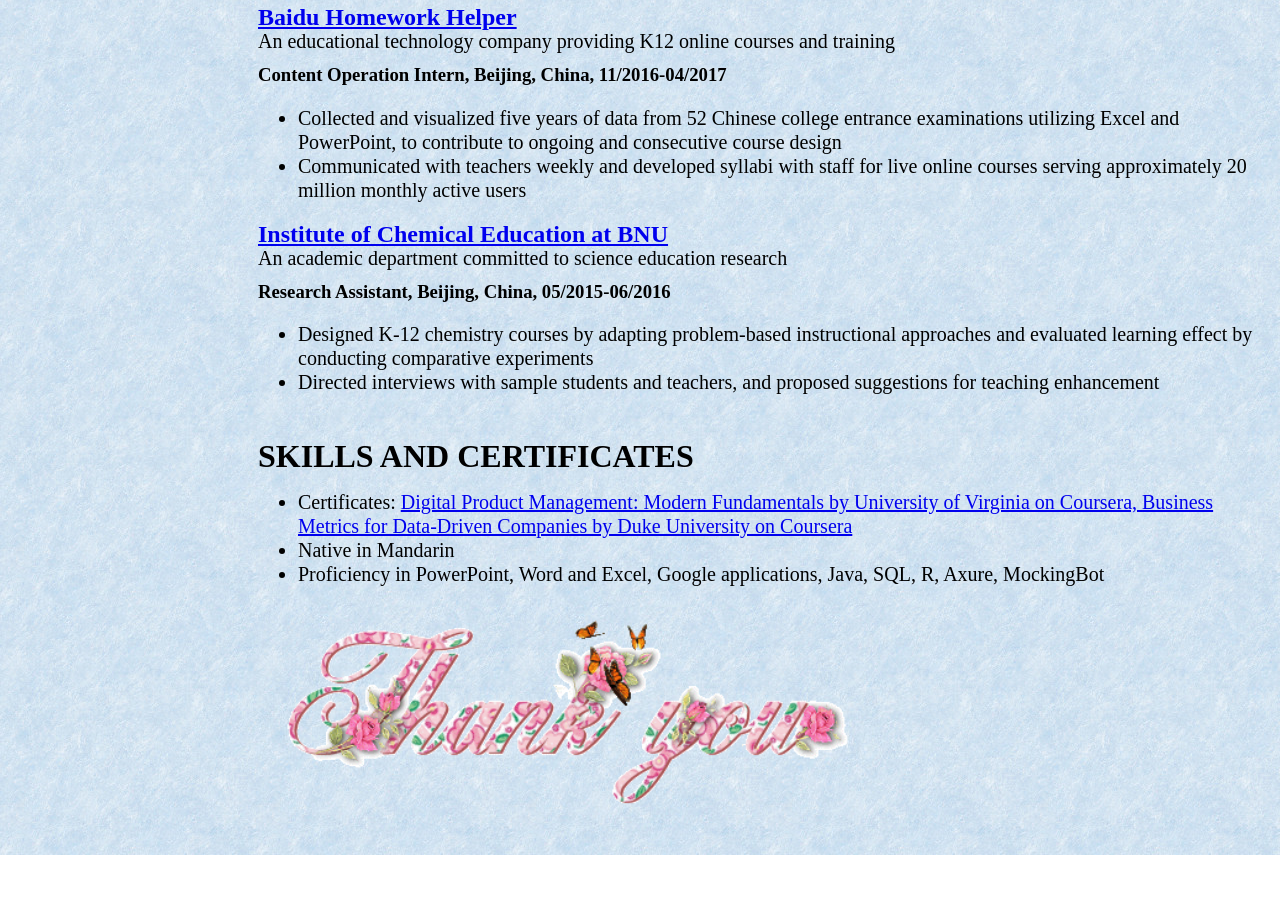
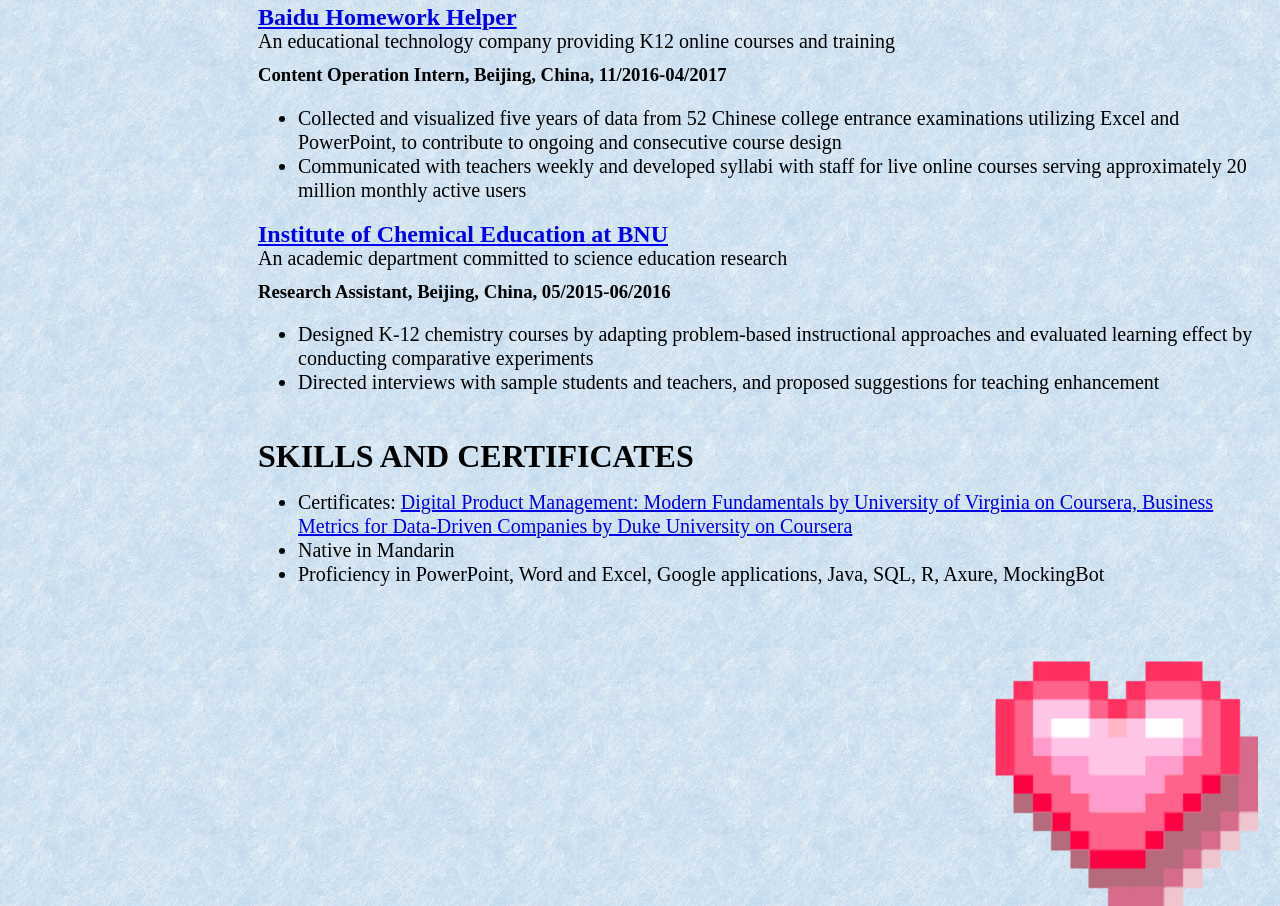
Before and after one commit to Lillian6/PM-digital-resume, a plain HTML site: page index.html in a window 1280 px wide. Shown: the part 2737-3643 px from the top of the page. Before the commit the page ends 3592 px from the top, so only its background shows below. Drawn offline with Linux system fonts and the light colour scheme.

Commit message:
5th commit - change gif

```diff
--- a/index.html
+++ b/index.html
@@ -25,6 +25,10 @@
     #pic {
       float: right;
       margin: 30px 0 0 0;
+    }
+    #pic2{
+      float: right;
+      margin-top: 20px;
     }
     #name{
       font-size: 50px;
@@ -171,7 +175,7 @@
       </div>
 
     </p>
-    <img src="images/thank you3.gif" width="600", alt="Photo of Cthulu", id="pic2">
+    <img src="images/heart2.gif" width="300", alt="Photo of Cthulu", id="pic2">
   </div>
 </body>
 
```
Also changed, not shown: images/heart1.gif (added), images/heart2.gif (added).
